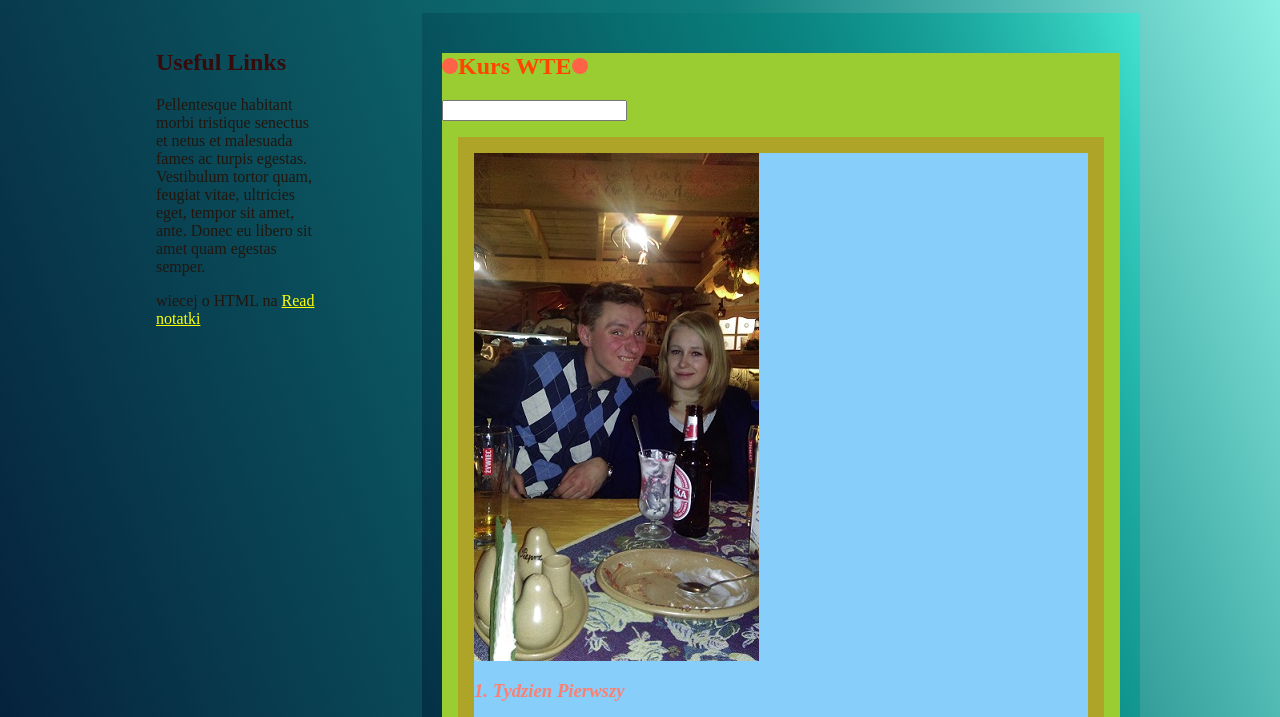
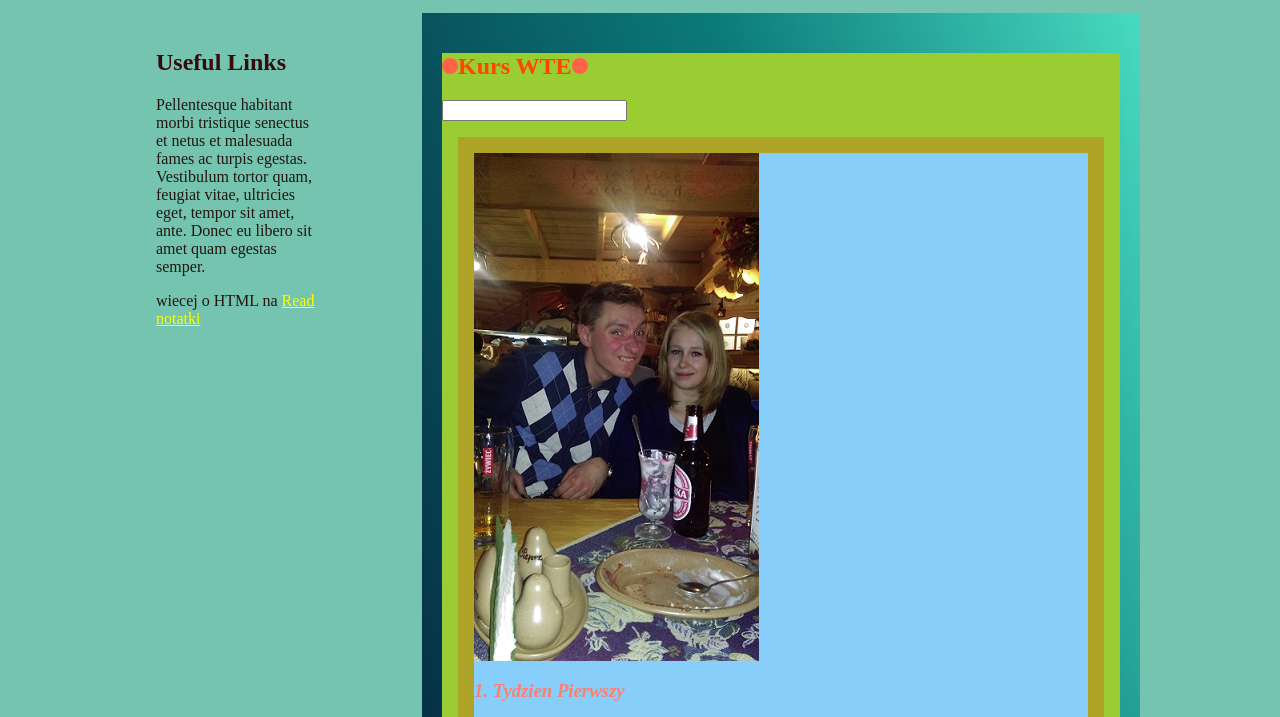
Before and after one commit to Magdalena-Lisicka/homepage-webpack, a website built with webpack: page src/pages/index.html in a window 1280 px wide. Shown: the part 208-925 px from the top of the page. Built offline with nearby package versions, Linux system fonts and the light colour scheme.

Commit message:
background correction

```diff
--- a/src/scss/main.scss
+++ b/src/scss/main.scss
@@ -10,13 +10,13 @@ html {
   box-sizing: inherit;
 }
 body {
-  background-color: #fefefe;
-  background: linear-gradient(
+  background-color: #74c4b0;
+  /*background: linear-gradient(
     70deg,
     rgba(2, 0, 36, 1) 0%,
     rgba(9, 121, 120, 0.9752275910364145) 68%,
-    rgba(0, 255, 222, 0.38139005602240894) 100%
-  );
+    rgba(91, 179, 167, 0.381) 100%
+  );*/
 }
 
 a {
```
